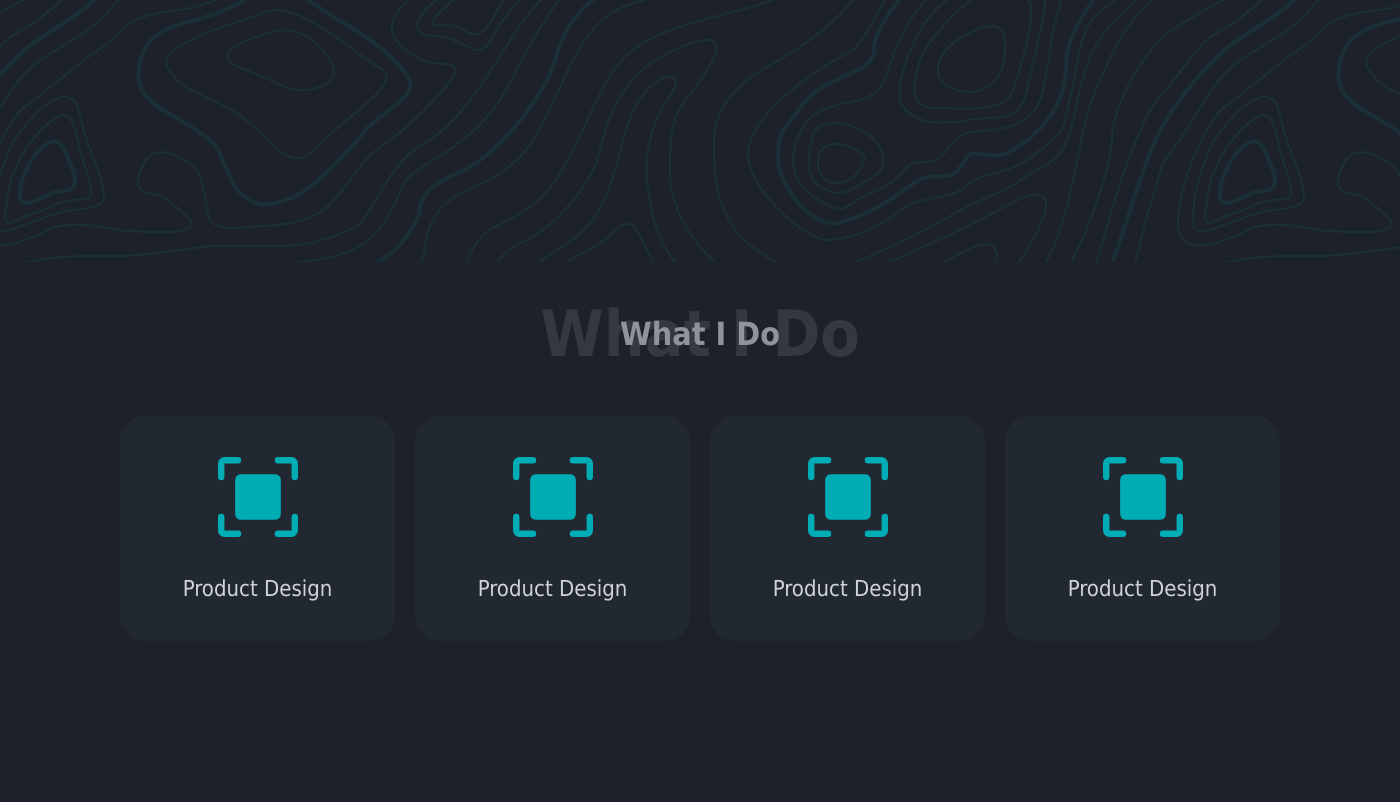
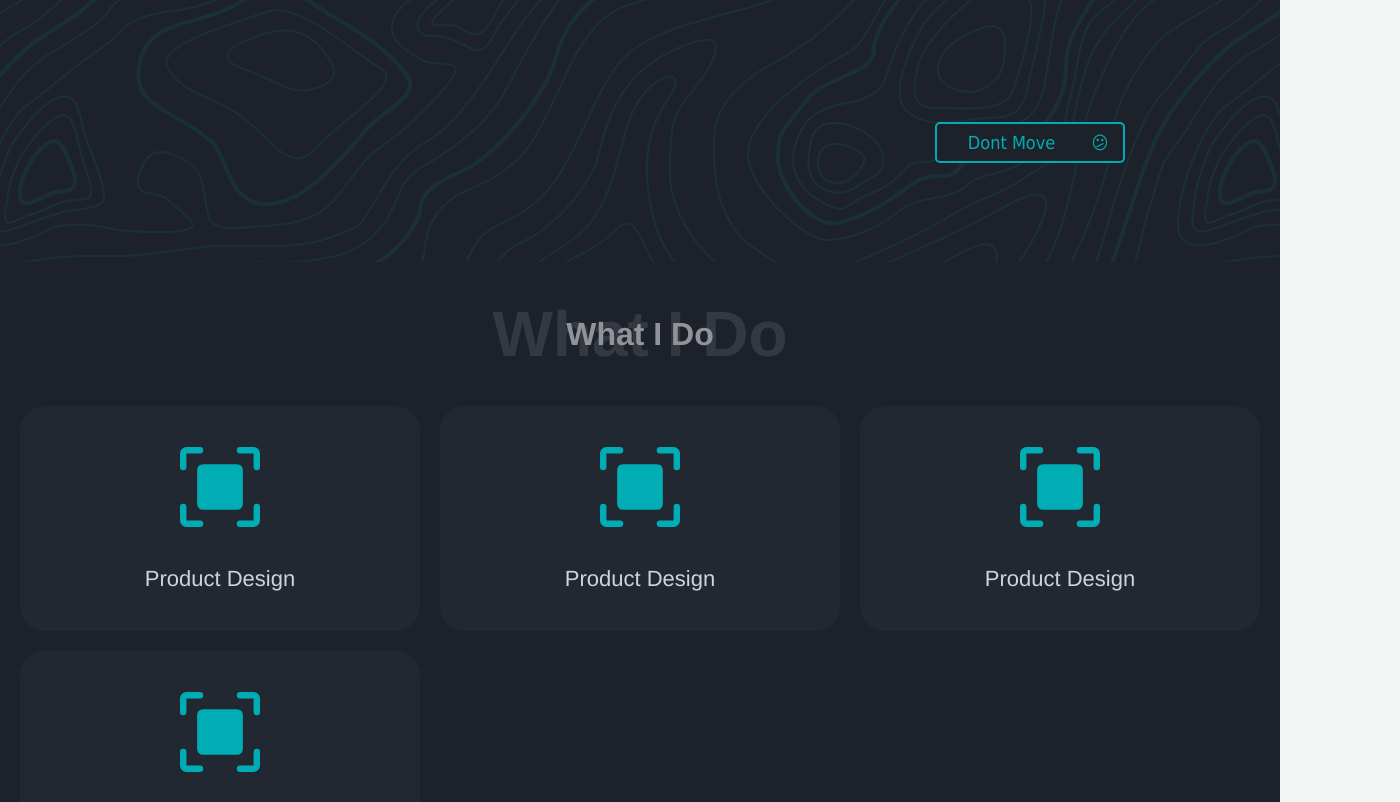
Before and after one commit to HXSlimeng/HXS_HomePage, a Vue app: page /#/home in a window 1280 px wide. Shown: the part 538-1340 px from the top of the page, 1400 px wide, since content can reach past the window. Built offline with nearby package versions, Linux system fonts and the light colour scheme; no server answers.

Commit message:
增加模型动画平滑切换 多分辨率设备适配调整 封装组件按钮

```diff
--- a/components.d.ts
+++ b/components.d.ts
@@ -4,6 +4,7 @@
 
 declare module 'vue' {
   export interface GlobalComponents {
+    LmButton: typeof import('./src/components/LmButton/index.vue')['default']
     PageHead: typeof import('./src/components/pageHead/index.vue')['default']
     ShadowText: typeof import('./src/components/shadowText/index.vue')['default']
     SvgIcon: typeof import('./src/components/svgComp/SvgIcon.vue')['default']
--- a/src/App.vue
+++ b/src/App.vue
@@ -9,10 +9,10 @@
 
 <style lang="less">
 #app {
-  /* font-family: Avenir, Helvetica, Arial, sans-serif; */
-  font-family: tahoma, arial, "Hiragino Sans GB", "微软雅黑", simsun, sans-serif
-    /* text-align: center; */
-    /* color: #2c3e50; */
+  font-family: Avenir, Helvetica, Arial, sans-serif;
+  // font-family: tahoma, arial, "Hiragino Sans GB", "微软雅黑", simsun, sans-serif
+  /* text-align: center; */
+  /* color: #2c3e50; */
 }
 
 .dividClass {
--- /dev/null
+++ b/src/components/LmButton/index.vue
@@ -0,0 +1,36 @@
+<template>
+    <button class="lm_button">
+        <slot></slot>
+
+    </button>
+</template>
+
+<script setup lang='ts'>
+const changeStatus = () => {
+
+}
+defineExpose({
+
+})
+
+</script>
+
+<style lang='less' scoped>
+.lm_button {
+    color: var(--mainColor);
+    padding: 5px 15px;
+    background-color: var(--prmy-bg);
+    border-radius: 5px;
+    border: solid 2px var(--mainColor);
+    position: relative;
+    display: flex;
+    font-size: 16px;
+    overflow: hidden;
+
+    &:hover {
+        background-color: var(--mainColor);
+        color: #fff;
+        cursor: pointer;
+    }
+}
+</style>
--- a/src/components/reset.css
+++ b/src/components/reset.css
@@ -9,6 +9,7 @@ html[data-theme="light"]{
     --sub-bg: #EBEDF0;
     --obv-bg:#d3d3d3;
     --mainColor: #00adb5;
+    --btn-main-bg:#E6E8EB;
 }
 html[data-theme="dark"]{
     --font-prmy-color: #CFD3DC;
@@ -17,6 +18,8 @@ html[data-theme="dark"]{
     --sub-bg: #222831;
     --obv-bg:#40454e;
     --mainColor: #00adb5;
+    --btn-main-bg:#393E46;
+
 }
 
 
--- a/src/css/mobile.less
+++ b/src/css/mobile.less
@@ -1,4 +1,4 @@
-@maxMobileSize: 600px;
+@maxMobileSize: 800px;
 @media (max-width: @maxMobileSize) {
   .mainHeader {
     .headerNavs {
@@ -69,8 +69,23 @@
     min-width: unset;
     max-width: 100vw;
     overflow: hidden;
+    .aboutMySkills {
+      margin: auto;
+      height: unset;
+      .skill_block {
+        margin: unset;
+        min-width: 100%;
+        grid-template-columns: 80%;
+        grid-template-rows: repeat(4, 225px);
+        justify-content: center;
+        row-gap: 20px;
+      }
+    }
+  }
+}
+@media (max-width: 1050px) {
+  #app{
     .introduce {
-      // display: flex;
       display: flex;
       flex-direction: column;
       justify-content: flex-start;
@@ -105,21 +120,13 @@
         }
 
       }
+      .huamnActBtn{
+        order: 1;
+      }
       .moduleLanding{
         transform: scale(1);
       }
     }
-    .aboutMySkills {
-      margin: auto;
-      height: unset;
-      .skill_block {
-        margin: unset;
-        min-width: 100%;
-        grid-template-columns: 80%;
-        grid-template-rows: repeat(4, 225px);
-        justify-content: center;
-        row-gap: 20px;
-      }
-    }
   }
+
 }
--- a/src/hooks/useThree.ts
+++ b/src/hooks/useThree.ts
@@ -15,12 +15,9 @@ export function useThree(afterLandingComplete: () => void) {
   const glbLoader = new GLTFLoader();
   const tCamera = new THREE.PerspectiveCamera(0.2, 400 / 500, 1, 10000);
   tCamera.position.set(0, 0, 500);
-  tScene.position.y = -0.1;
 
   const helper = new THREE.CameraHelper(tCamera);
   const axesHelper = new THREE.AxesHelper(5);
-  //移动端设备的判定
-  let mobileMedia = window.matchMedia("(max-width:600px)").matches;
 
   //叠影失真  logarithmicDepthBuffer
   const tRenderer = new THREE.WebGLRenderer({ antialias: true, logarithmicDepthBuffer: true });
@@ -29,7 +26,6 @@ export function useThree(afterLandingComplete: () => void) {
   tRenderer.setPixelRatio(window.devicePixelRatio);
   tRenderer.outputEncoding = THREE.sRGBEncoding;
   tRenderer.setSize(400, 500);
-
   const render = () => {
     tRenderer.render(tScene, tCamera);
   };
@@ -84,12 +80,12 @@ export function useThree(afterLandingComplete: () => void) {
   const gltfLoaderProgress = (xhr: ProgressEvent) => {
     loadingProgress.value = Math.round((xhr.loaded / xhr.total) * 100);
   };
+
   const loadGLTF = () => {
     glbLoader.load("/glbs/standing-prcesd.glb", afterLoadHuman, gltfLoaderProgress, (err) => {
       moduleLoading.value = false;
     });
   };
-
   let moveCameraFin = false;
   let mvCameraTimer: number;
   type MovePos = { x: number; y: number; z: number };
@@ -149,7 +145,6 @@ export function useThree(afterLandingComplete: () => void) {
     humanActions,
     controls,
     moduleLoading,
-    mobileMedia,
     loadGLTF,
     loadingProgress,
   };
--- a/src/views/home.vue
+++ b/src/views/home.vue
@@ -17,31 +17,22 @@
             <div class="moduleMain">
                 <div class="moduleOuter"></div>
                 <div class="loadingBlock" v-if=" moduleLoading">
-                    <svg-icon name="config" size="1rem" color="var(--font-sub-color)"></svg-icon>
+                    <svg-icon name="config" size="1rem" color="var(--mainColor)"></svg-icon>
                     <div>LOADING...</div>
                 </div>
                 <div class="webglMale landingOuter"></div>
             </div>
-
-
-            <!-- <div class="bottomBlock">
-                        <div class="infoItem">
-                            <svg-icon name="jobLocation" class="btmBlockIcon"></svg-icon>
-                            <span>天津 TianJin</span>
-                        </div>
-                        <div class="infoItem">
-                            <svg-icon name="fullScreen" class="btmBlockIcon"></svg-icon>
-                            <span>职业</span>
-                        </div>
-                        <div class="infoItem">
-                            <svg-icon name="fullScreen" class="btmBlockIcon"></svg-icon>
-                            <span>职业</span>
-                        </div>
-                        <div class="infoItem">
-                            <svg-icon name="fullScreen" class="btmBlockIcon"></svg-icon>
-                            <span>职业</span>
-                        </div>
-                    </div> -->
+            <div></div>
+            <div class="huamnActBtn">
+                <LmButton ref="changeActBtn" class="changeActBtn" @click="changeAct">
+                    <div class="changeActBtn-text">
+                        {{btnStuffs[activeActionI].text}}
+                    </div>
+                    <div class="changeActBtn-icon">
+                        {{btnStuffs[activeActionI].icon}}
+                    </div>
+                </LmButton> <!--  -->
+            </div>
         </div>
         <div class="aboutMySkills menuPart">
             <ShadowText :text="'What I Do'"></ShadowText>
@@ -81,24 +72,62 @@
 <script setup lang='ts'>
 import { HUMAN_ACTIONS, useThree } from "@/hooks/useThree"
 import { useIfPartDisplay } from "@/hooks/useIfPartDisplay"
-import { nextTick, onMounted, ref, computed } from 'vue'
+import { onMounted, reactive, ref } from 'vue'
 import ShadowText from '@/components/shadowText/index.vue'
 import PageHead from '@/components/pageHead/index.vue'
 import gsap from 'gsap'
+import { template } from "lodash"
+import { AnimationAction } from "three"
 
 const pageHead = ref<InstanceType<typeof PageHead> | null>(null)
 const { tCamera, humanActions, tRenderer, loadGLTF, loadingProgress, moduleLoading } = useThree(afterLoadingComplete)
 let tl = gsap.timeline()
 const displayOpenView = () => {
-    let textDoms = document.querySelector('.aboutMeText')
-    textDoms?.childNodes.forEach(ele => ele.nodeName === "P" && tl.fromTo(ele, { y: 20, opacity: 0 }, { y: 0, opacity: 1 }, '-=0.1'))
-    tl.to('.bottomBlock', { scaleY: 1, onComplete: loadGLTF, duration: 1 }, '-=1')
+    tl.fromTo('.aboutMeText>p', { y: 20, opacity: 0 }, { y: 0, opacity: 1, stagger: 0.3, })
+    tl.call(() => loadGLTF())
 }
 function afterLoadingComplete() {
     humanActions[HUMAN_ACTIONS.BORED].play()
     tl.fromTo('.moduleOuter', { rotate: 45 }, { scale: 1, ease: 'elastic', duration: 1 })
     tl.to(".webglMale", { opacity: 1 })
 }
+
+const activeActionI = ref(HUMAN_ACTIONS.BORED)
+const btnStuffs = reactive([
+    {
+        icon: '😮‍💨',
+        text: 'Allowed Relax'
+    },
+    {},
+    {
+        icon: '😕',
+        text: 'Dont Move'
+    }
+])
+
+const executeCrossFade = (startAction: AnimationAction, nextAction: AnimationAction) => {
+    nextAction.enabled = true;
+    nextAction.setEffectiveTimeScale(1);
+    nextAction.setEffectiveWeight(1);
+    nextAction.time = 0;
+    startAction.crossFadeTo(nextAction, 1, true)
+    nextAction.play()
+}
+
+const changeAct = () => {
+    let tl = gsap.timeline()
+    tl.to('.changeActBtn-text', { y: -50, opacity: 0 })
+        .to('.changeActBtn-icon', { scale: 0 }, "<")
+    tl.call(() => {
+        let startAct = humanActions[activeActionI.value];
+        activeActionI.value = activeActionI.value == HUMAN_ACTIONS.BORED ? HUMAN_ACTIONS.IDLE : HUMAN_ACTIONS.BORED
+        let endAct = humanActions[activeActionI.value];
+        executeCrossFade(startAct, endAct);
+    })
+    tl.fromTo('.changeActBtn-text', { y: 50 }, { y: 0, opacity: 1 })
+        .to('.changeActBtn-icon', { scale: 1, ease: 'elastic' }, "<")
+}
+
 
 
 onMounted(() => {
@@ -115,11 +144,12 @@ onMounted(() => {
 <style lang='less'>
 #app {
     font-size: 20px;
-    min-width: 1400px;
+    // min-width: 1400px;
     background: var(--prmy-bg);
     background-repeat: repeat-y;
     display: flex;
     flex-direction: column;
+    justify-content: center;
     // transition: all .3s;
 
     .introduce {
@@ -132,7 +162,7 @@ onMounted(() => {
         display: grid;
         justify-content: center;
         grid-template-rows: min-content auto;
-        grid-template-columns: 850px 500px;
+        grid-template-columns: minmax(500px, 850px) 500px;
 
         .aboutMeText {
             height: min-content;
@@ -322,28 +352,34 @@ onMounted(() => {
             }
         }
 
-        .bottomBlock {
-            position: relative;
-            display: flex;
-            flex-wrap: wrap;
-            align-items: center;
-            transform-origin: right;
-            transform: scaleY(0);
-            margin-bottom: 20px;
+        .huamnActBtn {
+            margin: auto;
 
-            .infoItem {
-                height: 20px;
-                width: 50%;
-                display: flex;
-                align-items: center;
-                color: var(--font-prmy-color);
+            .changeActBtn {
+                column-gap: 20px;
+                transition: .3s;
+                font-size: 18px;
 
-                .btmBlockIcon {
-                    width: 1em;
-                    height: 1em;
-                    color: var(--mainColor);
-                    margin-right: 10px;
+                .changeActBtn-text {
+                    position: relative;
+                    width: 120px;
                 }
+
+                /* &::before {
+                    content: '';
+                    display: block;
+                    position: absolute;
+                    top: 0;
+                    left: 0;
+                    width: 100%;
+                    height: 100%;
+                    border-radius: 5px;
+                    opacity: 0;
+                    transform: scale(1);
+                    transition: .3s;
+                } */
+
+
             }
         }
 
@@ -357,14 +393,16 @@ onMounted(() => {
         .skill_block {
             // min-width: 900px;
             // max-width: 100%;
-            margin: 50px 120px;
+            margin: auto;
             display: grid;
-            grid-template-columns: repeat(4, 2.5fr);
-            grid-template-rows: repeat(1, 225px);
-            column-gap: 20px;
+            grid-template-columns: repeat(auto-fill, minmax(105px, 400px));
+            grid-template-rows: repeat(auto-fill, 225px);
+            gap: 20px;
+            justify-content: center;
             // justify-content: space-between;
 
             .skillItem {
+                height: 225px;
                 color: var(--mainColor);
                 background: var(--sub-bg);
                 border-radius: @normalBdRadius;
```
